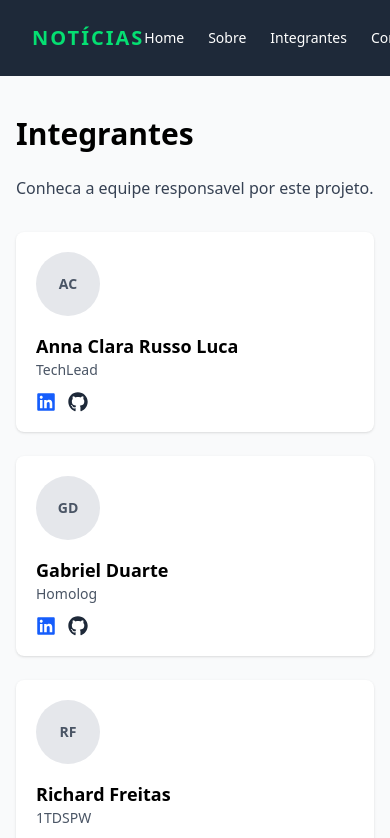
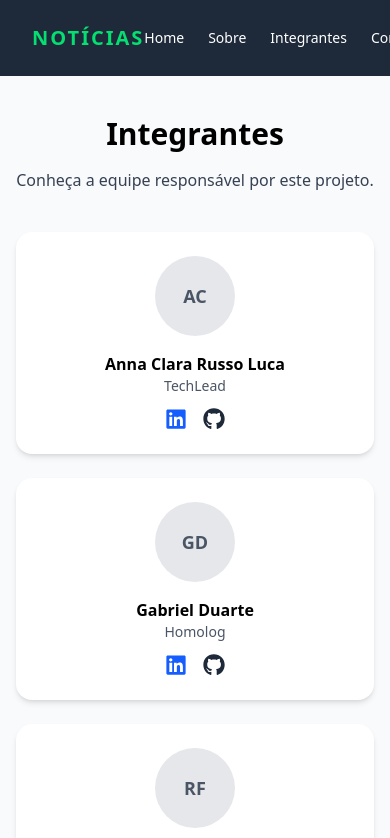
Before and after one commit to 1TDSPW-25/sistema-flow, a React (Vite) app: page /sistema-flow/integrantes in a window 390 px wide. Shown: the top 838 px of the page. Built offline with nearby package versions, Linux system fonts and the light colour scheme; no server answers.

Commit message:
feat: responsividade página "Integrantes"

```diff
--- a/src/pages/Integrantes/index.tsx
+++ b/src/pages/Integrantes/index.tsx
@@ -1,9 +1,10 @@
 import { FaGithub, FaLinkedin } from "react-icons/fa";
-import { integrantes } from "../../data/integrantes";
+import { integrantes, type Integrante } from "../../data/integrantes";
 
 export default function Integrantes() {
   const TURMA = "1TDSPW";
-  const membros: Membro[] = [
+
+  const integrantes: Integrante[] = [
     {
       nome: "Anna Clara Russo Luca",
       turma: "TechLead",
@@ -16,27 +17,31 @@ export default function Integrantes() {
       linkedin: "https://linkedin.com/in/gabriel-duarte1010",
       github: "https://github.com/duartegdm",
     },
-    { nome: "Richard Freitas",
+    {
+      nome: "Richard Freitas",
       turma: TURMA,
       linkedin: "https://www.linkedin.com/in/richard-freitas",
-      github: "https://github.com/vlonerickk"
+      github: "https://github.com/vlonerickk",
     },
     {
       nome: "Carlos André Silva",
       turma: TURMA,
-      linkedin: "https://www.linkedin.com/in/ukarlito?utm_source=share&utm_campaign=share_via&utm_content=profile&utm_medium=ios_app",
+      linkedin:
+        "https://www.linkedin.com/in/ukarlito?utm_source=share&utm_campaign=share_via&utm_content=profile&utm_medium=ios_app",
       github: "https://github.com/uKarlito",
     },
     {
       nome: "Laura Lopes",
       turma: TURMA,
-      linkedin: "https://www.linkedin.com/in/laura-lopes-a5937a353?utm_source=share&utm_campaign=share_via&utm_content=profile&utm_medium=android_app",
+      linkedin:
+        "https://www.linkedin.com/in/laura-lopes-a5937a353?utm_source=share&utm_campaign=share_via&utm_content=profile&utm_medium=android_app",
       github: "https://github.com/Laura853",
     },
     {
       nome: "Pedro Henrique de Oliveira",
       turma: TURMA,
-      linkedin: "https://www.linkedin.com/in/pedro-henrique-oliveira-484336261/",
+      linkedin:
+        "https://www.linkedin.com/in/pedro-henrique-oliveira-484336261/",
       github: "https://github.com/pedrinzz10",
       foto: "/integrantes/pedro.jpg",
     },
@@ -50,7 +55,8 @@ export default function Integrantes() {
     {
       nome: "Fernando Charlles Faustino Fernandes",
       turma: TURMA,
-      linkedin: "https://www.linkedin.com/in/charlles-fernandes-540713359?utm_source=share&utm_campaign=share_via&utm_content=profile&utm_medium=android_app",
+      linkedin:
+        "https://www.linkedin.com/in/charlles-fernandes-540713359?utm_source=share&utm_campaign=share_via&utm_content=profile&utm_medium=android_app",
       github: "https://github.com/Sigmachr",
     },
     {
@@ -62,13 +68,15 @@ export default function Integrantes() {
     {
       nome: "Gustavo Tavares",
       turma: TURMA,
-      linkedin: "https://www.linkedin.com/in/gustavo-tavares-da-silva-b6180a220/",
+      linkedin:
+        "https://www.linkedin.com/in/gustavo-tavares-da-silva-b6180a220/",
       github: "https://github.com/gustavaress",
     },
     {
       nome: "Iago D. Ainette",
       turma: TURMA,
-      linkedin: "https://www.linkedin.com/in/iago-ainette-ba8294363?utm_source=share&utm_campaign=share_via&utm_content=profile&utm_medium=android_app",
+      linkedin:
+        "https://www.linkedin.com/in/iago-ainette-ba8294363?utm_source=share&utm_campaign=share_via&utm_content=profile&utm_medium=android_app",
       github: "https://github.com/IagoDAinette",
     },
     {
@@ -80,19 +88,22 @@ export default function Integrantes() {
     {
       nome: "Guilherme Lisboa Silva",
       turma: TURMA,
-      linkedin: "https://www.linkedin.com/in/guilhermelisboasilva?utm_source=share&utm_campaign=share_via&utm_content=profile&utm_medium=ios_app",
+      linkedin:
+        "https://www.linkedin.com/in/guilhermelisboasilva?utm_source=share&utm_campaign=share_via&utm_content=profile&utm_medium=ios_app",
       github: "https://github.com/guilisbooa",
     },
     {
       nome: "João Victor Gomes",
       turma: TURMA,
-      linkedin: "https://www.linkedin.com/in/jo%C3%A3o-victor-gomes-de-souza-419432324/",
+      linkedin:
+        "https://www.linkedin.com/in/jo%C3%A3o-victor-gomes-de-souza-419432324/",
       github: "https://github.com/Jounaxis",
     },
     {
       nome: "Lucas Barranha Giannini",
       turma: TURMA,
-      linkedin: "https://www.linkedin.com/in/lucas-giannini-67832b2b4?utm_source=share&utm_campaign=share_via&utm_content=profile&utm_medium=android_app",
+      linkedin:
+        "https://www.linkedin.com/in/lucas-giannini-67832b2b4?utm_source=share&utm_campaign=share_via&utm_content=profile&utm_medium=android_app",
       github: "https://github.com/Lucas06-ux",
     },
     {
@@ -117,19 +128,19 @@ export default function Integrantes() {
 
   return (
     <main className="min-h-screen bg-gray-50 py-10">
-      <section className="max-w-5xl mx-auto px-4">
-        <h1 className="text-3xl font-bold mb-6">Integrantes</h1>
-        <p className="text-gray-700 mb-8">
-          Conheca a equipe responsavel por este projeto.
+      <section className="max-w-6xl mx-auto px-4 text-center">
+        <h1 className="text-3xl md:text-4xl font-bold mb-4">Integrantes</h1>
+        <p className="text-gray-700 mb-10 text-base md:text-lg">
+          Conheça a equipe responsável por este projeto.
         </p>
 
-        <div className="grid grid-cols-1 sm:grid-cols-2 lg:grid-cols-4 gap-6">
+        <div className="grid grid-cols-1 sm:grid-cols-2 md:grid-cols-3 lg:grid-cols-4 gap-6 md:gap-8">
           {integrantes.map((membro, index) => (
             <div
               key={index}
-              className="bg-white rounded-lg shadow p-5 flex flex-col items-start"
+              className="bg-white rounded-2xl shadow-md hover:shadow-lg transition-all duration-200 p-6 flex flex-col items-center text-center"
             >
-              <div className="relative w-16 h-16 rounded-full bg-gray-200 mb-4 overflow-hidden flex items-center justify-center text-sm font-semibold text-gray-600 select-none">
+              <div className="relative w-20 h-20 md:w-24 md:h-24 rounded-full bg-gray-200 mb-4 overflow-hidden flex items-center justify-center text-lg font-semibold text-gray-600 select-none">
                 {membro.foto && (
                   <img
                     src={membro.foto}
@@ -140,6 +151,7 @@ export default function Integrantes() {
                     }}
                   />
                 )}
+                {!membro.foto && (
                   <span>
                     {membro.nome
                       .split(" ")
@@ -148,30 +160,33 @@ export default function Integrantes() {
                       .map((parte) => parte[0])
                       .join("")}
                   </span>
+                )}
               </div>
-              <h3 className="text-lg font-semibold">{membro.nome}</h3>
+              <h3 className="text-base md:text-lg font-semibold">
+                {membro.nome}
+              </h3>
               <span className="text-sm text-gray-600 mb-3">{membro.turma}</span>
-              <div className="flex items-center gap-3 mt-auto">
-                {membro.linkedin && membro.linkedin !== "#" && (
+              <div className="flex items-center justify-center gap-4 mt-auto">
+                {membro.linkedin && (
                   <a
                     href={membro.linkedin}
                     target="_blank"
                     rel="noreferrer noopener"
-                    className="text-blue-600 hover:text-blue-700"
+                    className="text-blue-600 hover:text-blue-700 transition-colors"
                     aria-label={`LinkedIn de ${membro.nome}`}
                   >
-                    <FaLinkedin size={20} />
+                    <FaLinkedin size={22} />
                   </a>
                 )}
-                {membro.github && membro.github !== "#" && (
+                {membro.github && (
                   <a
                     href={membro.github}
                     target="_blank"
                     rel="noreferrer noopener"
-                    className="text-gray-800 hover:text-black"
+                    className="text-gray-800 hover:text-black transition-colors"
                     aria-label={`GitHub de ${membro.nome}`}
                   >
-                    <FaGithub size={20} />
+                    <FaGithub size={22} />
                   </a>
                 )}
               </div>
```
Lines whose indentation alone changed are shown as unchanged.
